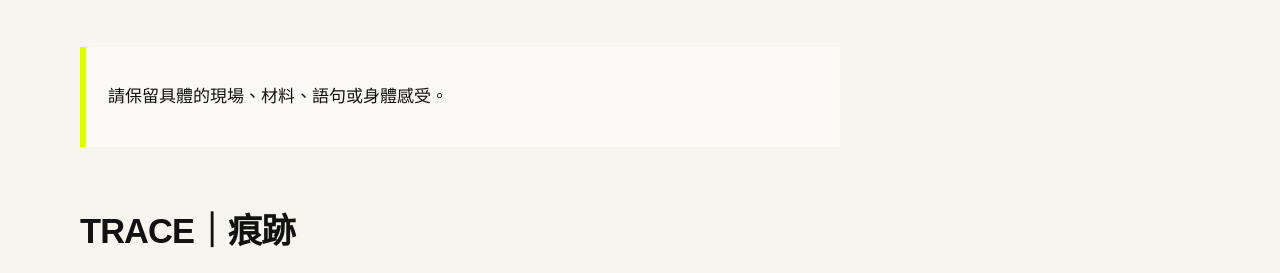
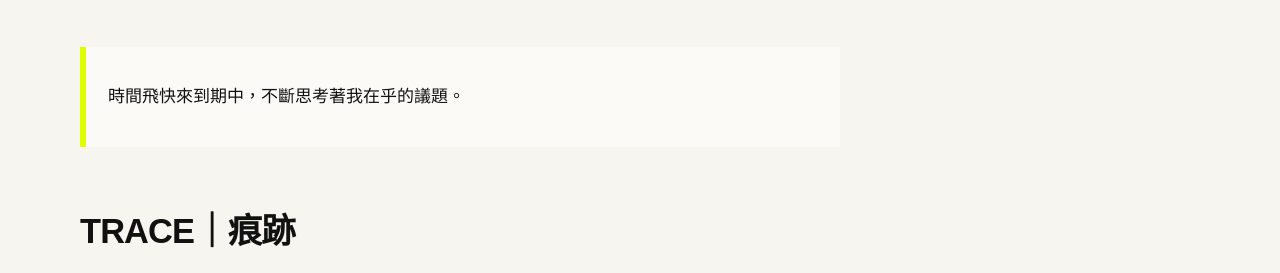
Before and after one commit to aa46946946/fieldworkarchive, a Jekyll site: the page built from weeks/week-07.md, in a window 1280 px wide. Shown: the part 327-600 px from the top of the page. Built offline with Jekyll 4.4.1, drawn with Linux system fonts in a browser that asks for light colours.

Commit message:
Update week-07.md

```diff
--- a/weeks/week-07.md
+++ b/weeks/week-07.md
@@ -7,7 +7,7 @@ permalink: /weeks/week-07/
 
 # 期中製作實驗室
 
-> 請保留具體的現場、材料、語句或身體感受。
+> 時間飛快來到期中，不斷思考著我在乎的議題。
 
 ## TRACE｜痕跡
 
```
